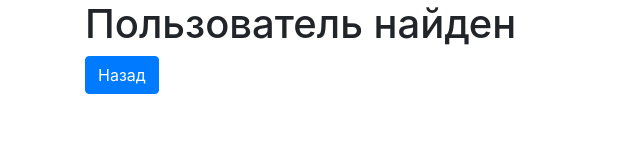
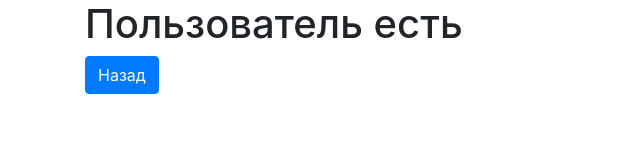
Before and after one commit to Discretus/node-user-check, a website: page src/html/found.html in a window 1280 px wide. Shown: the whole page, without its empty margins (0-640 px from the left). Drawn offline with nearby package versions, Linux system fonts and the light colour scheme.

Commit message:
Changed text in html

```diff
--- a/src/html/found.html
+++ b/src/html/found.html
@@ -14,12 +14,12 @@
       crossorigin="anonymous"
     />
 
-    <title>Пользователь найден</title>
+    <title>Пользователь есть</title>
   </head>
 
   <body>
     <div class="container">
-      <h1>Пользователь найден</h1>
+      <h1>Пользователь есть</h1>
       <form action="/" method="GET">
         <button type="submit" class="btn btn-primary">Назад</button>
       </form>
```
Also changed, not shown: src/html/notFound.html (+2 -2 lines).
